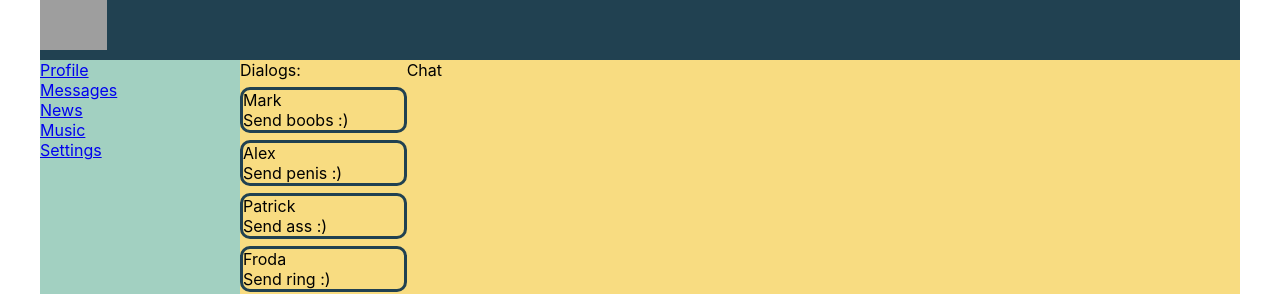
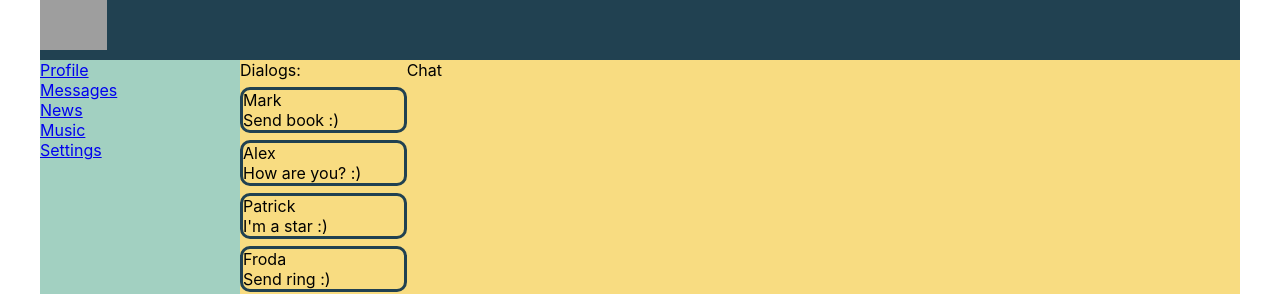
Before and after one commit to hubs0ne/social-network, a React (Create React App) app: page / in a window 1280 px wide. Shown: the top 294 px of the page. Built offline with nearby package versions, Linux system fonts and the light colour scheme; grey boxes are pictures that could not be loaded.

Commit message:
censored

```diff
--- a/src/components/Dialogs/Dialogs.js
+++ b/src/components/Dialogs/Dialogs.js
@@ -7,9 +7,9 @@ const Dialogs = () => {
         <div className={classes.wrapper}>
             <div className={classes.dialogs}>
                 Dialogs:
-                <Dialog name='Mark' text='Send boobs :)'/>
-                <Dialog name='Alex' text='Send penis :)'/>
-                <Dialog name='Patrick' text='Send ass :)'/>
+                <Dialog name='Mark' text='Send book :)'/>
+                <Dialog name='Alex' text='How are you? :)'/>
+                <Dialog name='Patrick' text="I'm a star :)"/>
                 <Dialog name='Froda' text='Send ring :)'/>
                 <Dialog name='Mama' text='Why homework folder size 25gb?'/>
             </div>
```
Also changed, not shown: 1 other file (tests, documents, lock files or other folders).
